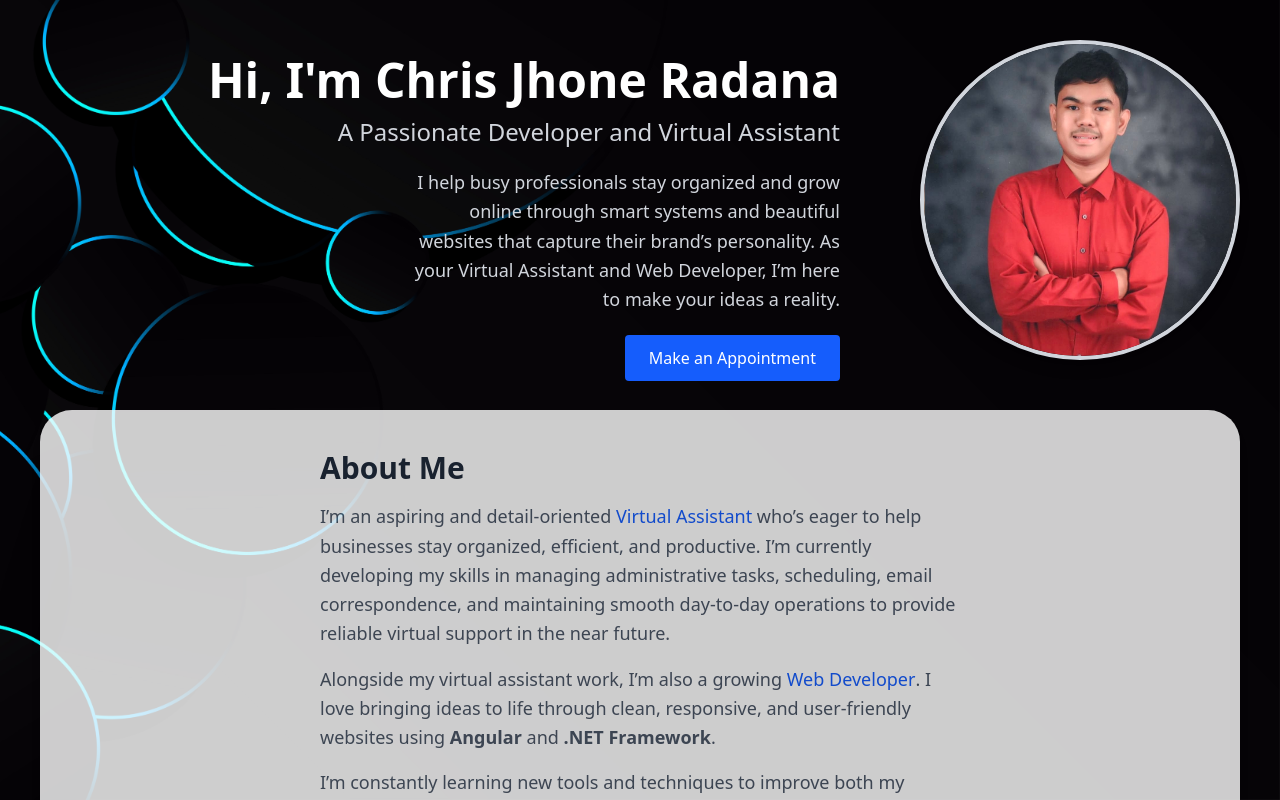
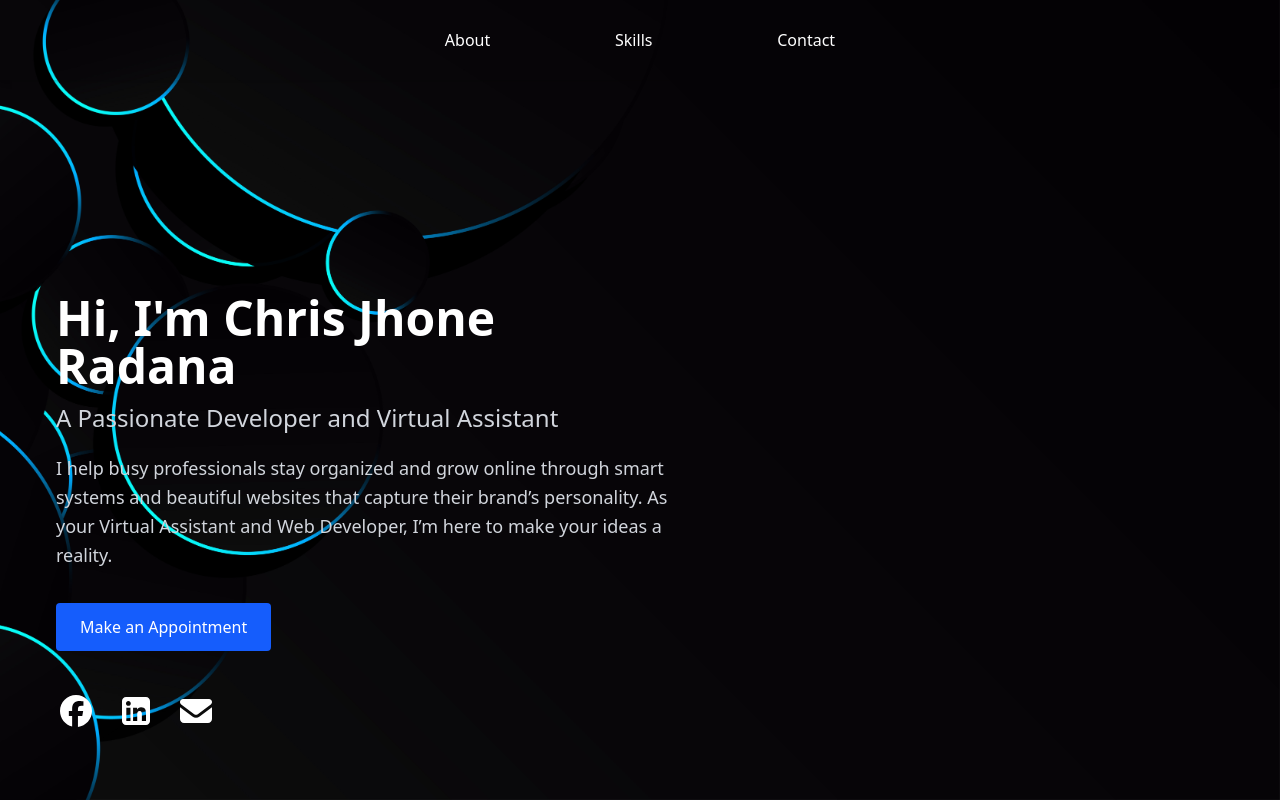
Before and after one commit to Chrisjhone09/Portfolio, an Angular app in the folder webPortfolio/: page / in a window 1280 px wide. Shown: the top 800 px of the page. Built offline with nearby package versions, Linux system fonts and the light colour scheme.

Commit message:
animation

```diff
--- a/webPortfolio/src/app/app.component.css
+++ b/webPortfolio/src/app/app.component.css
@@ -29,3 +29,76 @@
 .hover-underline:hover::before {
   transform: scaleX(1);
 }
+
+svg {
+  fill: white;
+}
+
+svg:hover {
+  fill:skyblue
+}
+
+/* Smooth fade-in and slide animation */
+@keyframes fadeUp {
+  from {
+    opacity: 0;
+    transform: translateY(40px);
+  }
+  to {
+    opacity: 1;
+    transform: translateY(0);
+  }
+}
+
+.fade-in-up {
+  opacity: 0;
+  animation: fadeUp 1s ease forwards;
+}
+
+.delay-1 { animation-delay: 0.2s; }
+.delay-2 { animation-delay: 0.4s; }
+.delay-3 { animation-delay: 0.6s; }
+.delay-4 { animation-delay: 0.8s; }
+
+/* Profile image pop-in + float */
+.profile-img {
+  opacity: 0;
+  transform: scale(0.9);
+  animation: popIn 1.2s ease forwards, float 6s ease-in-out infinite;
+}
+
+@keyframes popIn {
+  to {
+    opacity: 1;
+    transform: scale(1);
+  }
+}
+
+@keyframes float {
+  0%, 100% { transform: translateY(0); }
+  50% { transform: translateY(-10px); }
+}
+
+/* Button hover scale */
+.scale-hover {
+  transition: transform 0.3s ease;
+}
+
+.scale-hover:hover {
+  transform: scale(1.05);
+}
+
+/* Social icons subtle float and hover pulse */
+.float-hover {
+  transition: transform 0.4s ease, opacity 0.3s ease;
+}
+
+.float-hover:hover {
+  transform: translateY(-5px) scale(1.1);
+  opacity: 0.8;
+}
+
+/* Container fade-in */
+.animated-container {
+  animation: fadeUp 1.5s ease forwards;
+}
--- a/webPortfolio/src/app/app.component.html
+++ b/webPortfolio/src/app/app.component.html
@@ -1,36 +1,63 @@
+<div class="w-full h-[10vh] flex items-center justify-center text-xl  text-white shadow-md mb-6">
+  <div class="w-[50vw] flex justify-evenly">
+    <h1 class="hover-underline">About</h1>
+    <h1 class="hover-underline">Skills</h1>
+    <h1 class="hover-underline">Contact</h1>
+  </div>
+</div>
 <div class="flex flex-col p-4 sm:p-6 md:p-8 lg:p-10 max-w-7xl mx-auto">
 
 
   <!-- Hero Section -->
-  <div class="flex flex-col lg:flex-row-reverse items-center lg:items-start text-center lg:text-right gap-6">
+  <div
+    class="flex flex-col h-[90vh] justify-center lg:flex-row-reverse items-center text-center lg:text-right gap-6 animated-container">
     <!-- Profile Image -->
     <div
-      class="hidden lg:block w-48 h-48 sm:w-56 sm:h-56 xl:w-80 xl:h-80 rounded-full overflow-hidden border-4 border-gray-300 shadow-lg lg:ml-10 flex-shrink-0">
+      class="hidden lg:block w-48 h-48 sm:w-80 sm:h-80 xl:w-120 xl:h-120 rounded-full overflow-hidden border-4 border-gray-300 shadow-lg lg:ml-10 flex-shrink-0 profile-img">
       <img src="me.jpg" alt="Chris Jhone Radana" class="w-full h-full object-cover">
     </div>
 
     <!-- Text Content -->
-    <div class="flex flex-col w-full px-2 sm:px-4">
-      <h1 class="text-2xl sm:text-3xl md:text-4xl lg:text-5xl 2xl:text-6xl font-bold text-white mt-4">
+    <div class="flex flex-col w-full px-2 sm:px-4 text-content">
+      <h1
+        class="text-2xl sm:text-3xl lg:text-left md:text-4xl lg:text-5xl 2xl:text-5xl font-bold text-white mt-4 fade-in-up">
         Hi, I'm Chris Jhone Radana
       </h1>
-      <h2 class="text-base sm:text-lg md:text-xl lg:text-2xl 2xl:text-4xl text-gray-300 mt-3">
+      <h2
+        class="text-base sm:text-lg md:text-xl lg:text-left lg:text-2xl 2xl:text-4xl text-gray-300 mt-3 fade-in-up delay-1">
         A Passionate Developer and Virtual Assistant
       </h2>
       <p
-        class="text-gray-300 mt-5 lg:w-[55%] w-full mx-auto lg:ml-auto lg:mr-0 text-justify lg:text-right text-sm sm:text-base lg:text-lg leading-relaxed">
+        class="text-gray-300 mt-5 lg:w-full lg:text-left w-full mx-auto lg:ml-auto lg:mr-0 text-justify text-sm sm:text-base lg:text-lg leading-relaxed fade-in-up delay-2">
         I help busy professionals stay organized and grow online through smart systems and beautiful websites
         that capture their brand’s personality. As your Virtual Assistant and Web Developer, I’m here to make
         your ideas a reality.
       </p>
-      <div class="mt-8">
+      <div class="mt-8 w-full flex justify-start items-start fade-in-up delay-3">
         <a href="https://calendly.com/chrisjhonelozadaradana2004/30min"
-          class="bg-blue-600 text-white px-6 py-3 rounded hover:bg-blue-700 transition-all w-full sm:w-auto mx-auto lg:ml-auto">
+          class="bg-blue-600 text-white px-6 py-3 rounded hover:bg-blue-700 scale-hover">
           Make an Appointment
         </a>
       </div>
+      <div class="w-full flex gap-5 mt-10 h-10 social-icons fade-in-up delay-4">
+        <a href="https://www.facebook.com/CJlozada0709"><svg xmlns="http://www.w3.org/2000/svg" viewBox="0 0 640 640"
+            class="h-10 float-hover">
+            <path
+              d="M576 320C576 178.6 461.4 64 320 64C178.6 64 64 178.6 64 320C64 440 146.7 540.8 258.2 568.5L258.2 398.2L205.4 398.2L205.4 320L258.2 320L258.2 286.3C258.2 199.2 297.6 158.8 383.2 158.8C399.4 158.8 427.4 162 438.9 165.2L438.9 236C432.9 235.4 422.4 235 409.3 235C367.3 235 351.1 250.9 351.1 292.2L351.1 320L434.7 320L420.3 398.2L351 398.2L351 574.1C477.8 558.8 576 450.9 576 320z" />
+          </svg></a>
+        <a href="mailto:chrisjhonelozadaradana2004@gmail.com"><svg xmlns="http://www.w3.org/2000/svg"
+            viewBox="0 0 640 640" class="h-10 float-hover">
+            <path
+              d="M160 96C124.7 96 96 124.7 96 160L96 480C96 515.3 124.7 544 160 544L480 544C515.3 544 544 515.3 544 480L544 160C544 124.7 515.3 96 480 96L160 96zM165 266.2L231.5 266.2L231.5 480L165 480L165 266.2zM236.7 198.5C236.7 219.8 219.5 237 198.2 237C176.9 237 159.7 219.8 159.7 198.5C159.7 177.2 176.9 160 198.2 160C219.5 160 236.7 177.2 236.7 198.5zM413.9 480L413.9 376C413.9 351.2 413.4 319.3 379.4 319.3C344.8 319.3 339.5 346.3 339.5 374.2L339.5 480L273.1 480L273.1 266.2L336.8 266.2L336.8 295.4L337.7 295.4C346.6 278.6 368.3 260.9 400.6 260.9C467.8 260.9 480.3 305.2 480.3 362.8L480.3 480L413.9 480z" />
+          </svg></a>
+        <svg xmlns="http://www.w3.org/2000/svg" viewBox="0 0 640 640" class="h-10 float-hover">
+          <path
+            d="M112 128C85.5 128 64 149.5 64 176C64 191.1 71.1 205.3 83.2 214.4L291.2 370.4C308.3 383.2 331.7 383.2 348.8 370.4L556.8 214.4C568.9 205.3 576 191.1 576 176C576 149.5 554.5 128 528 128L112 128zM64 260L64 448C64 483.3 92.7 512 128 512L512 512C547.3 512 576 483.3 576 448L576 260L377.6 408.8C343.5 434.4 296.5 434.4 262.4 408.8L64 260z" />
+        </svg>
+      </div>
     </div>
   </div>
+
 
   <!-- About Section -->
   <div
@@ -49,7 +76,8 @@
         I’m an aspiring and detail-oriented
         <span class="text-blue-600 font-medium">Virtual Assistant</span> who’s eager to help businesses stay organized,
         efficient, and productive. I’m currently developing my skills in managing administrative tasks, scheduling,
-        email correspondence, and maintaining smooth day-to-day operations to provide reliable virtual support in the near future.
+        email correspondence, and maintaining smooth day-to-day operations to provide reliable virtual support in the
+        near future.
       </p>
 
       <p class="text-gray-600 leading-relaxed mb-4 text-sm sm:text-base md:text-lg">
@@ -88,15 +116,18 @@
       </div>
 
       <!-- Technical Skills -->
-      <div class="bg-indigo-50 p-6 sm:p-8 rounded-3xl shadow-sm hover:shadow-md transition flex flex-col justify-between">
+      <div
+        class="bg-indigo-50 p-6 sm:p-8 rounded-3xl shadow-sm hover:shadow-md transition flex flex-col justify-between">
         <h3 class="text-xl sm:text-2xl font-semibold text-indigo-700 mb-4 flex items-center gap-2">
           <i class="fa-solid fa-code text-indigo-600"></i> Technical Skills
         </h3>
         <ul class="text-gray-700 space-y-2 list-disc list-inside text-sm sm:text-base">
           <li><span class="font-semibold text-blue-700">Languages:</span> C#, TypeScript, Java, SQL</li>
-          <li><span class="font-semibold text-indigo-700">Frameworks:</span> ASP.NET Core Web API, ASP.NET Core MVC, Entity Framework Core, .NET Windows Form App</li>
+          <li><span class="font-semibold text-indigo-700">Frameworks:</span> ASP.NET Core Web API, ASP.NET Core MVC,
+            Entity Framework Core, .NET Windows Form App</li>
           <li><span class="font-semibold text-purple-700">Front-end:</span> Angular, Tailwind CSS, HTML, CSS</li>
-          <li><span class="font-semibold text-green-700">Tools:</span> Git, Visual Studio, Visual Studio Code, ChatGPT</li>
+          <li><span class="font-semibold text-green-700">Tools:</span> Git, Visual Studio, Visual Studio Code, ChatGPT
+          </li>
           <li><span class="font-semibold text-yellow-700">Database:</span> SQL Server Management Studio</li>
         </ul>
       </div>
```
